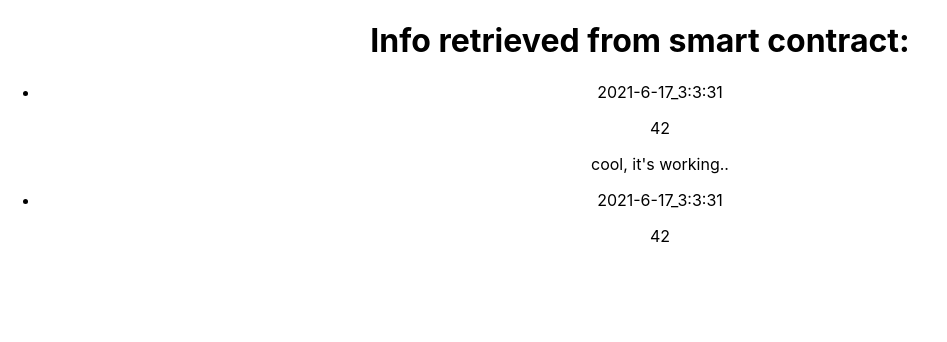
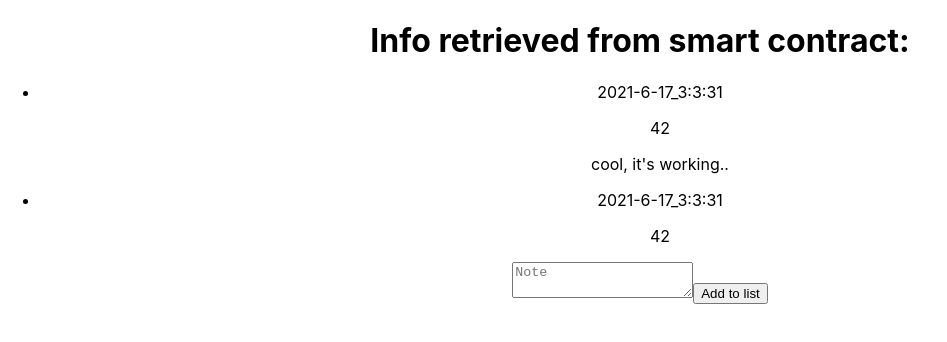
Before and after one commit to oraclown/simple-contract-test-frontend, a React (Create React App) app: page / in a window 1280 px wide. Shown: the top 342 px of the page, without its empty margins (0-947 px from the left). Built offline with nearby package versions, Linux system fonts and the light colour scheme.

Commit message:
note input functionality

```diff
--- a/src/App.tsx
+++ b/src/App.tsx
@@ -2,8 +2,9 @@ import React, {useState} from 'react';
 import logo from './logo.svg';
 import './App.css';
 import List from './components/List'
+import AddToList from './components/AddToList';
 
-function getCurrentDT() {
+export function getCurrentDT() {
   let today = new Date()
   let date = today.getFullYear()+'-'+(today.getMonth()+1)+'-'+today.getDate();
   let time = today.getHours() + ":" + today.getMinutes() + ":" + today.getSeconds();
@@ -17,7 +18,7 @@ function getSmartContractData() {
 }
 
 
-interface IState {
+export interface IState {
   requestedData: {
     time: string
     smartContractData: number
@@ -46,6 +47,10 @@ function App() {
     <div className="App">
       <h1>Info retrieved from smart contract:</h1>
       <List requestedData={requestedData}/>
+      <AddToList
+        requestedData={requestedData}
+        setRequestedData={setRequestedData}
+      />
     </div>
   );
 }
--- /dev/null
+++ b/src/components/AddToList.tsx
@@ -0,0 +1,62 @@
+import React, { useState } from 'react'
+import { IState as Props, getCurrentDT } from '../App'
+
+
+interface IProps {
+    requestedData: Props['requestedData']
+    setRequestedData: React.Dispatch<React.SetStateAction<Props['requestedData']>>
+}
+
+
+const AddToList: React.FC<IProps> = ({ setRequestedData, requestedData}) => {
+
+    const [input, setInput] = useState({
+        time: "",
+        smartContractData: 42,
+        note: ""
+    })
+
+    const handleChange = (e: React.ChangeEvent<HTMLTextAreaElement>): void => {
+        setInput({
+            ...input,
+            [e.target.name]: e.target.value
+        })
+    }
+
+    const handleClick = (): void => {
+        setRequestedData([
+            ...requestedData,
+            {
+                time: getCurrentDT(),
+                smartContractData: input.smartContractData,
+                note: input.note
+            }
+        ])
+
+        setInput({
+            time: "",
+            smartContractData: 42,
+            note: ""
+        })
+    }
+
+    return (
+        <div className='AddToList'>
+            <textarea
+                placeholder='Note'
+                className='AddToList-input'
+                value={input.note}
+                onChange={handleChange}
+                name='note'
+            />
+            <button
+                className='AddToList-btn'
+                onClick={handleClick}
+            >
+                Add to list
+            </button>
+        </div>
+    )
+}
+
+export default AddToList
--- a/src/components/List.tsx
+++ b/src/components/List.tsx
@@ -1,13 +1,5 @@
 import React from "react"
-
-
-interface IProps {
-    requestedData: {
-      time: string
-      smartContractData: number
-      note?: string
-    }[]
-  }
+import { IState as IProps } from '../App'
 
 
 const List: React.FC<IProps> = ({ requestedData }) => {
```
